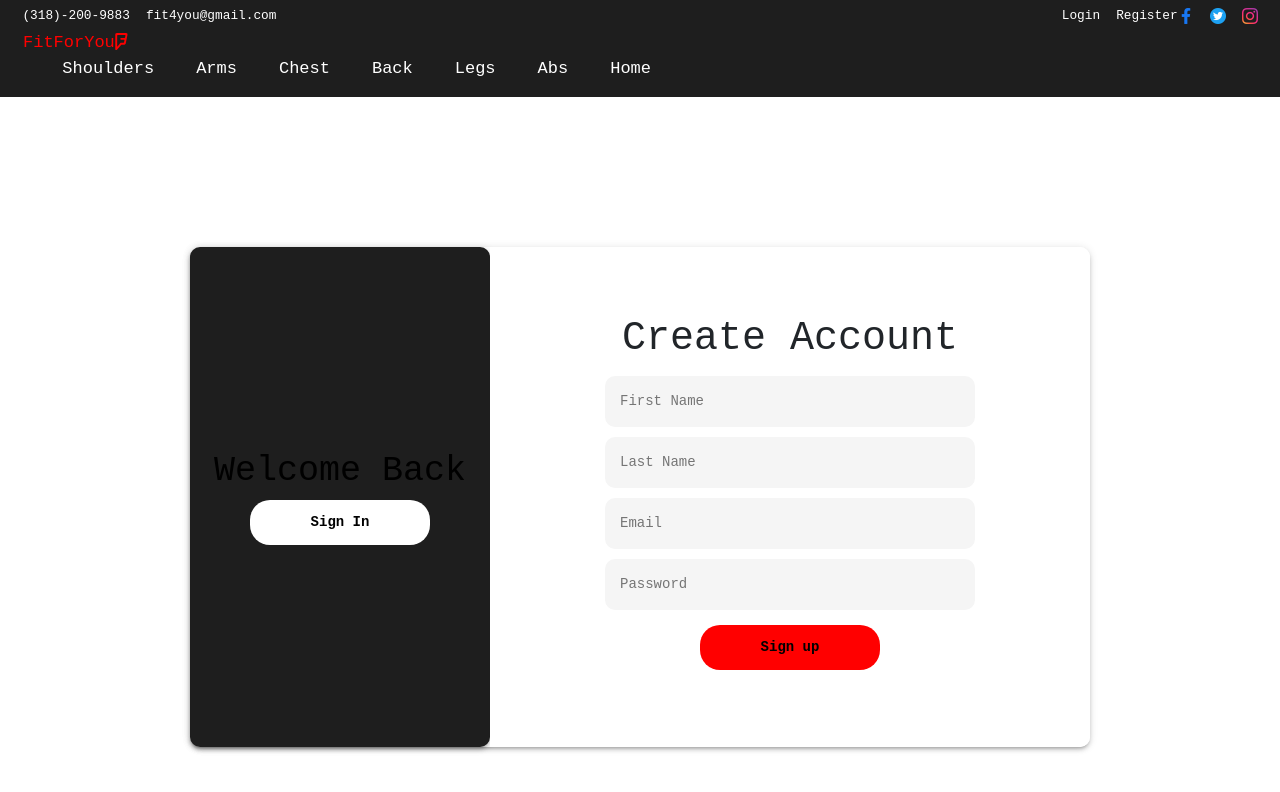
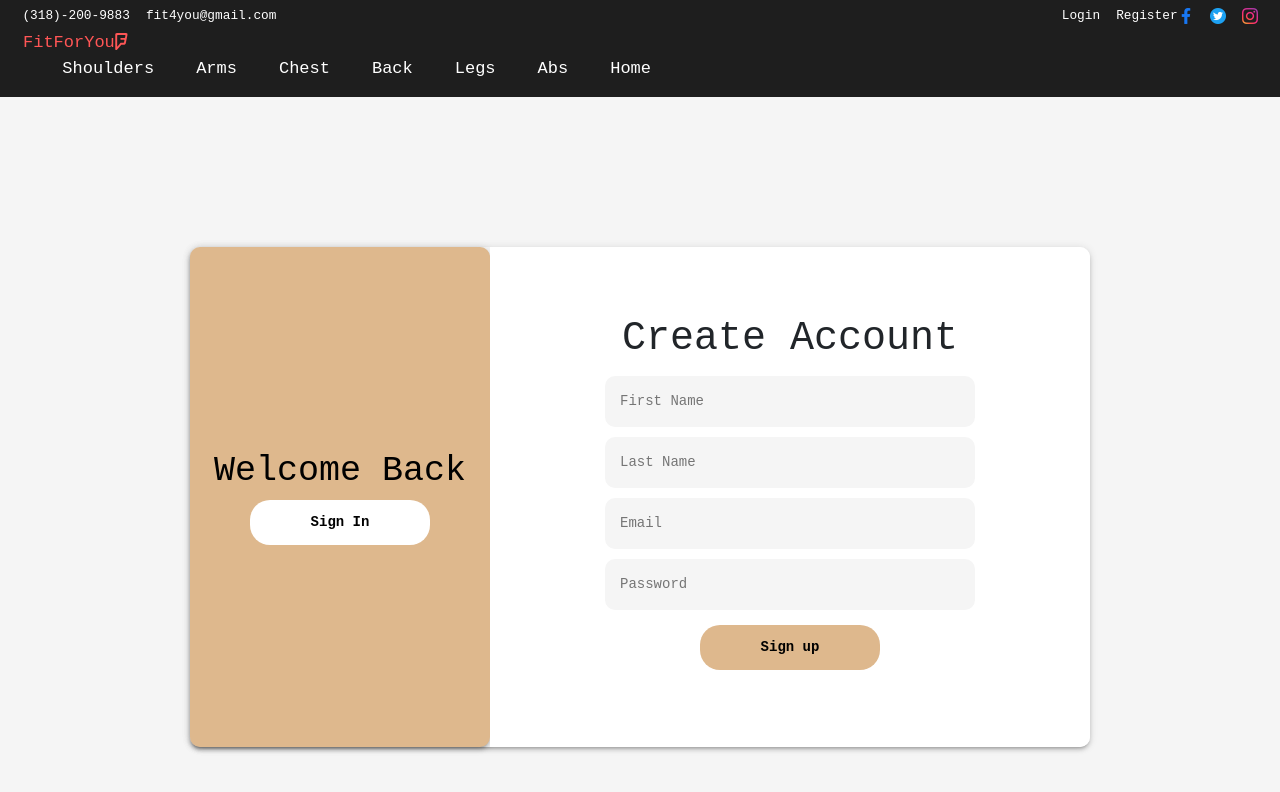
Before and after one commit to JordanMcFadden/newfit, a React (Create React App) app in the folder frontend/: page /sign-up in a window 1280 px wide. Shown: the top 792 px of the page. Built offline with nearby package versions, Linux system fonts and the light colour scheme.

Commit message:
file system changes

```diff
--- a/frontend/src/App.js
+++ b/frontend/src/App.js
@@ -13,7 +13,7 @@ function App() {
     <Router>
       <div className = "App">
         <div className="auth-wrapper">
-          <Topbar />
+           <Topbar />
           <div className="auth-inner">
             <Routes>
               <Route exact path ="/" element={<Home />}/>
--- a/frontend/src/components/signup_component.js
+++ b/frontend/src/components/signup_component.js
@@ -62,8 +62,7 @@ const Signup  = () =>
               value={data.email}
               required
               className={styles.input}
-            />
-            <input
+            /><input
             type="password"
             placeholder="Password"
             name='password'
@@ -72,7 +71,7 @@ const Signup  = () =>
             required
             className={styles.input}
           />
-          <button type="submit" className={styles.grey_btn}>
+          <button type="submit" className={styles.tan_btn}>
             Sign up
           </button>
           </form>
--- a/frontend/src/styles/signup.module.css
+++ b/frontend/src/styles/signup.module.css
@@ -1,7 +1,7 @@
 .signup_container {
     width: 100%;
     min-height: 100vh;
-    background-color: white;
+    background-color: whitesmoke;
     display: flex;
     align-items: center;
     justify-content: center;
@@ -24,7 +24,7 @@
     flex-direction: column;
     align-items: center;
     justify-content: center;
-    background-color: #1E1E1E;
+    background-color: #deb88d;
     border-radius: 10px;
     box-shadow: 0px 3px 3px -2px rgb(0 0 0 / 20%),
 		        0px 3px 4px 0px rgb(0 0 0 / 14%),
@@ -71,7 +71,7 @@
     font-size: 14px;
 }
 
-.white_btn, .grey_btn {
+.white_btn, .tan_btn {
     border: none;
     outline: none;
     padding: 12px 0;
@@ -83,7 +83,7 @@
     cursor: pointer;
 }
 
-.grey_btn {
-    background-color: red;
+.tan_btn {
+    background-color: #deb88d;
     margin: 10px;
 }
--- a/frontend/src/styles/topbar.module.css
+++ b/frontend/src/styles/topbar.module.css
@@ -72,7 +72,7 @@
 }
 
 .navbar_logo{
-    color: red;
+    color: #FF5656;
     cursor: pointer;
     font-size: 17px;
     margin-left: 23px;
@@ -98,9 +98,9 @@
     text-decoration: none;
     padding: 0.5rem 1rem;
 }
-
-.navbar_links:hover {
-    background-color: #a9a9a9;
+.navbar_links:hover
+{
+    color: #FF5656;
     border-radius: 4px;
     transition: all 0.2s ease-out;
 }
```
